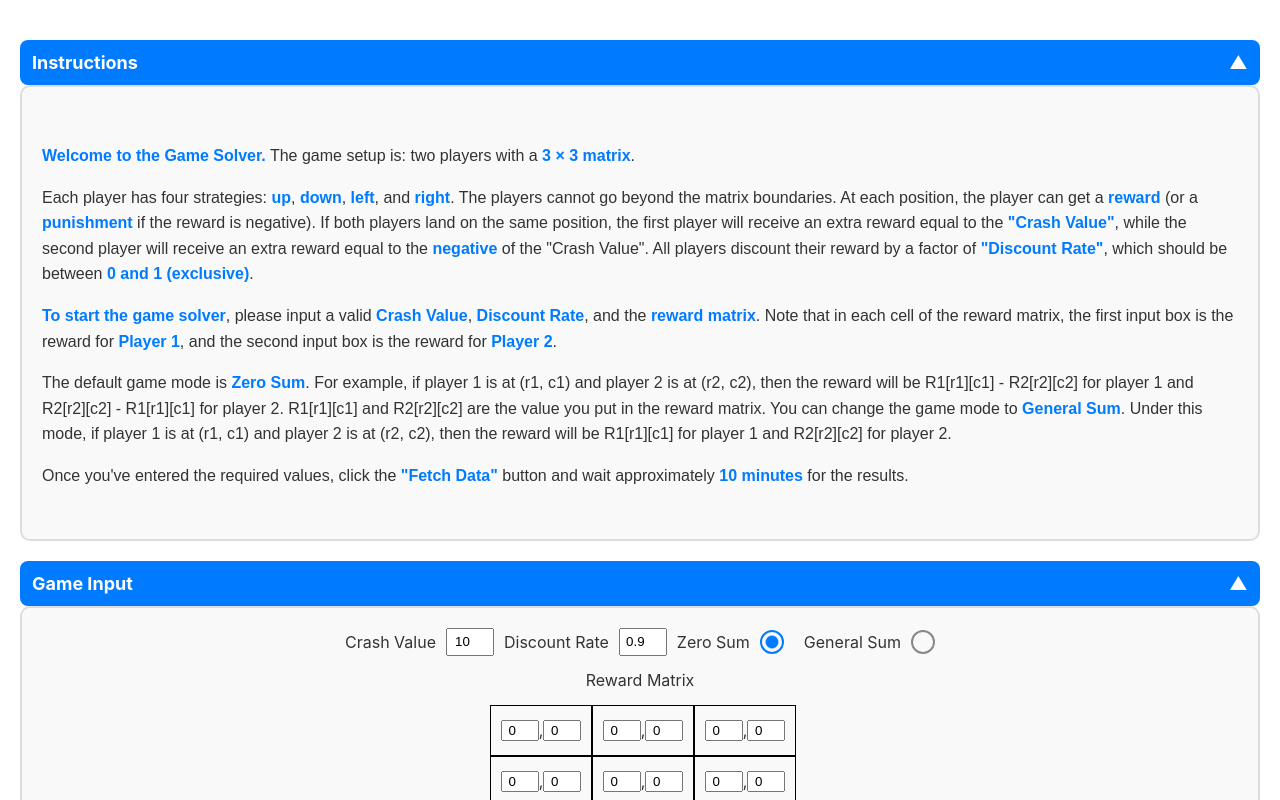
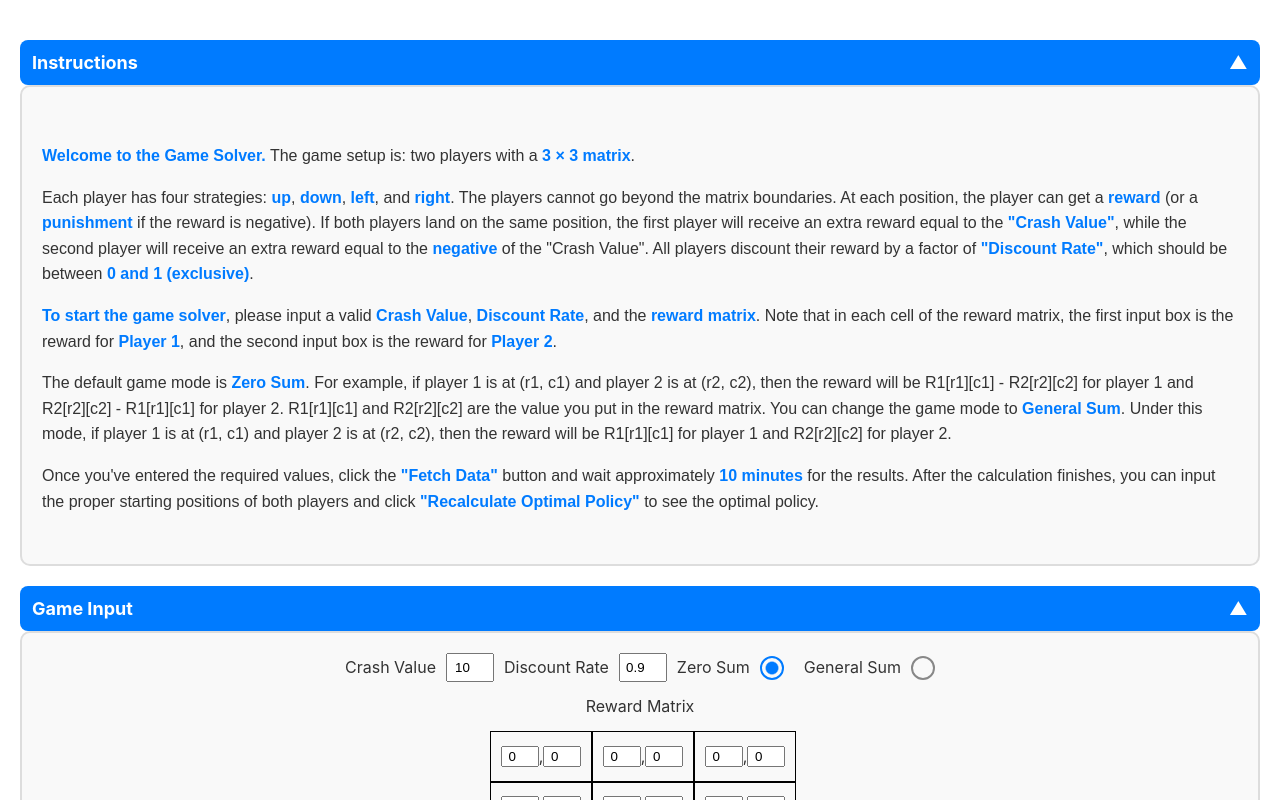
Before and after one commit to zelongjiang123/GameVisualization, a React app: page / in a window 1280 px wide. Shown: the top 800 px of the page. Built offline with nearby package versions, Linux system fonts and the light colour scheme.

Commit message:
update instruction

```diff
--- a/src/pages/instruction_page/Instruction.tsx
+++ b/src/pages/instruction_page/Instruction.tsx
@@ -27,7 +27,7 @@ const Instruction = () => {
           R1[r1][c1] and R2[r2][c2] are the value you put in the reward matrix. You can change the game mode to <strong>General Sum</strong>. Under this mode, if player 1 is at (r1, c1) and player 2 is at (r2, c2), then the reward will be R1[r1][c1] for player 1 and R2[r2][c2] for player 2.
         </p>
         <p>
-          Once you've entered the required values, click the <strong>"Fetch Data"</strong> button and wait approximately <strong>10 minutes</strong> for the results.
+          Once you've entered the required values, click the <strong>"Fetch Data"</strong> button and wait approximately <strong>10 minutes</strong> for the results. After the calculation finishes, you can input the proper starting positions of both players and click <strong>"Recalculate Optimal Policy"</strong> to see the optimal policy.
         </p>
       </div>
     </CollapsibleSection>
```
